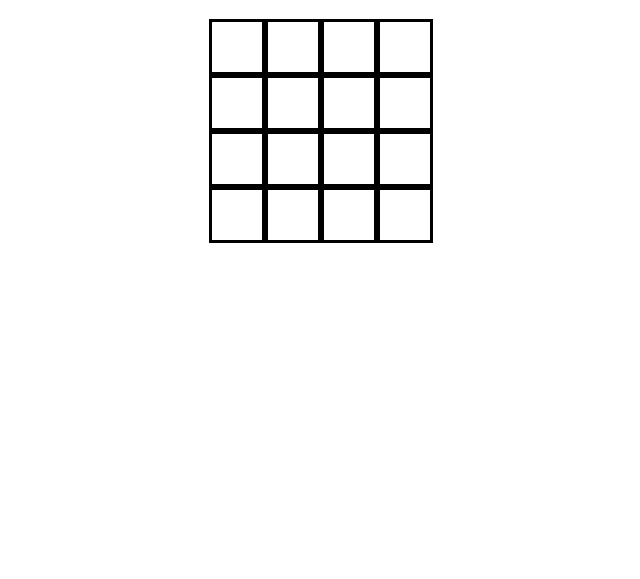
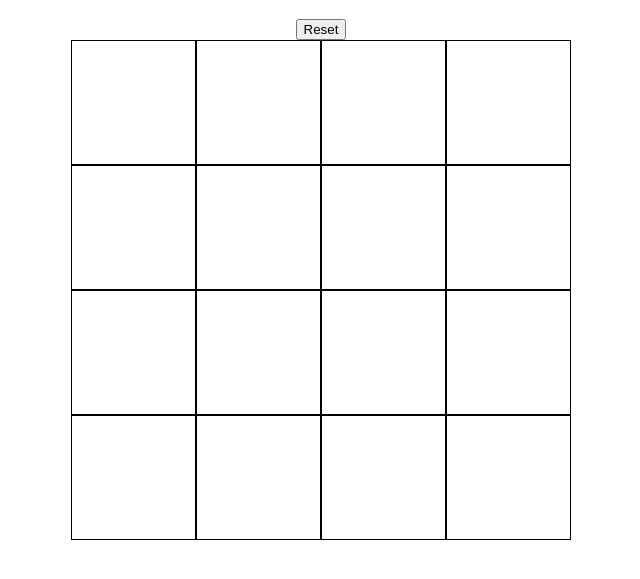
Before and after one commit to kumokuro/etch-a-sketch, a plain HTML site: page index.html in a window 1280 px wide. Shown: the part 69-648 px from the top of the page, without its empty margins (319-959 px from the left). Drawn offline with Linux system fonts and the light colour scheme.

Commit message:
improved grid, added reset btn

```diff
--- a/index.html
+++ b/index.html
@@ -10,6 +10,11 @@
   </head>
   <body>
     <h1>Etch-a-Sketch</h1>
+
+    <div class="controls">
+      <button type="button" id="reset">Reset</button>
+    </div>
+
     <div id="container"></div>
   </body>
 </html>
--- a/script.js
+++ b/script.js
@@ -1,17 +1,35 @@
 const container = document.querySelector("#container");
 
-// creating 16 divs for the grid
+createGrid();
+addColor();
+
+function createGrid() {
+  // creates 16 divs for the grid
   for (i = 0; i < 16; i++) {
-  const board = document.createElement("div");
-  board.classList.add("gridSquare");
-  board.style.cssText = "border-style: solid; border-color: black";
-  container.appendChild(board);
+    const grid = document.createElement("div");
+    grid.classList.add("gridSquare");
+    container.appendChild(grid);
+  }
 }
 
-// adding class colored-in when square is hovered over
+// adds class colored-in when square is hovered over
+function addColor() {
   const squares = document.querySelectorAll(".gridSquare");
   squares.forEach((square) => {
     square.addEventListener("mouseenter", () => {
       square.classList.add("colored-in");
     });
   });
+}
+
+// clears grid off
+const resetBtn = document.querySelector("#reset");
+resetBtn.addEventListener("click", reset);
+
+function reset() {
+  while (container.firstChild) {
+    container.removeChild(container.lastChild);
+  }
+  createGrid();
+  addColor();
+}
--- a/style.css
+++ b/style.css
@@ -6,16 +6,14 @@ body {
 }
 
 #container {
-  display: flex;
-  align-items: center;
-  justify-content: center;
-  width: 224px;
-  flex-wrap: wrap;
+  display: grid;
+  grid-template-columns: 1fr 1fr 1fr 1fr;
+  height: 500px;
+  width: 500px;
 }
 
 .gridSquare {
-  height: 50px;
-  width: 50px;
+  border: 1px solid black;
 }
 
 .colored-in {
```
Lines whose indentation alone changed are shown as unchanged.
